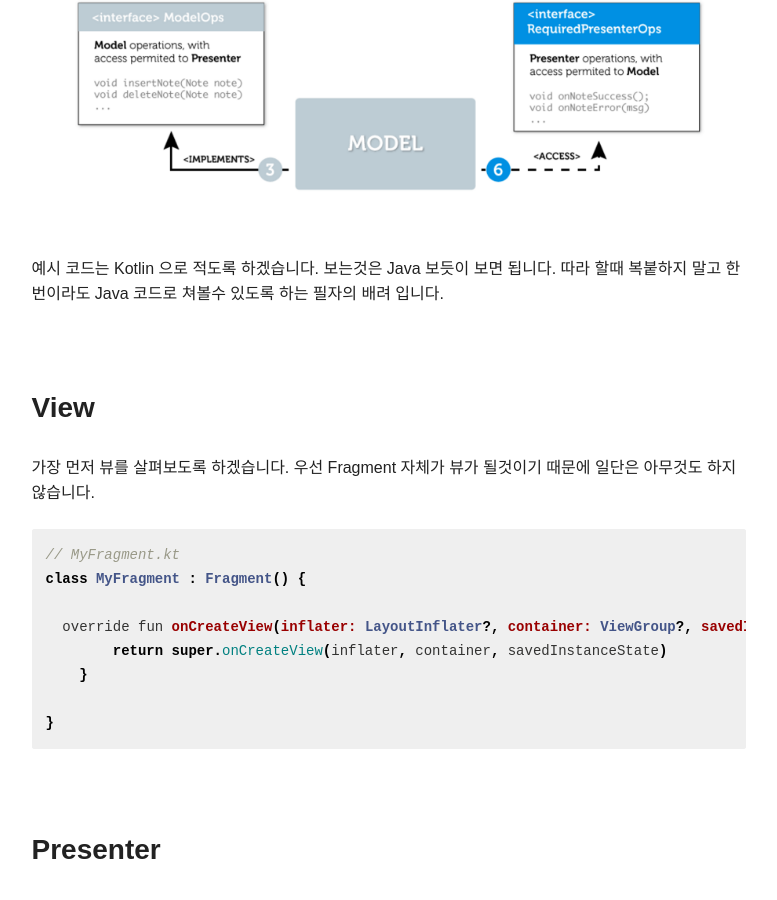
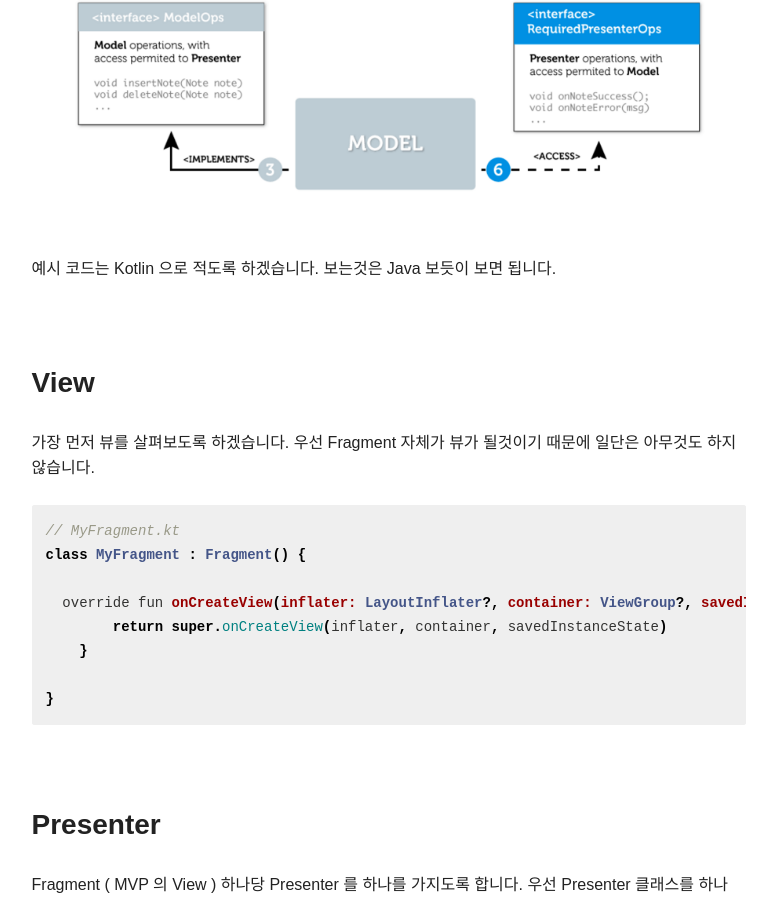
Before and after one commit to steadymoka/moka-a.github.io, a Jekyll site: the page built from _posts/2016/youtube/2016-12-06-android-mvp-01.md, in a window 1280 px wide and 900 px high, scrolled down 881 px. Shown: the whole window, without its empty margins (348-1125 px from the left). Built offline with Jekyll 4.4.1, drawn with Linux system fonts in a browser that asks for light colours; nearby versions of some CDN libraries; comment, search, counter and statistics services are not loaded.

Commit message:
edit posting

```diff
--- a/_posts/2016/youtube/2016-12-06-android-mvp-01.md
+++ b/_posts/2016/youtube/2016-12-06-android-mvp-01.md
@@ -15,7 +15,7 @@ date: 2016-12-6
 	<img src="/images/posting_mvp/ig_mvp_01.png" alt="image">
 </figure>
 
-예시 코드는 Kotlin 으로 적도록 하겠습니다. 보는것은 Java 보듯이 보면 됩니다. 따라 할때 복붙하지 말고 한번이라도 Java 코드로 쳐볼수 있도록 하는 필자의 배려 입니다.
+예시 코드는 Kotlin 으로 적도록 하겠습니다. 보는것은 Java 보듯이 보면 됩니다.
 
 <br>
 
```
